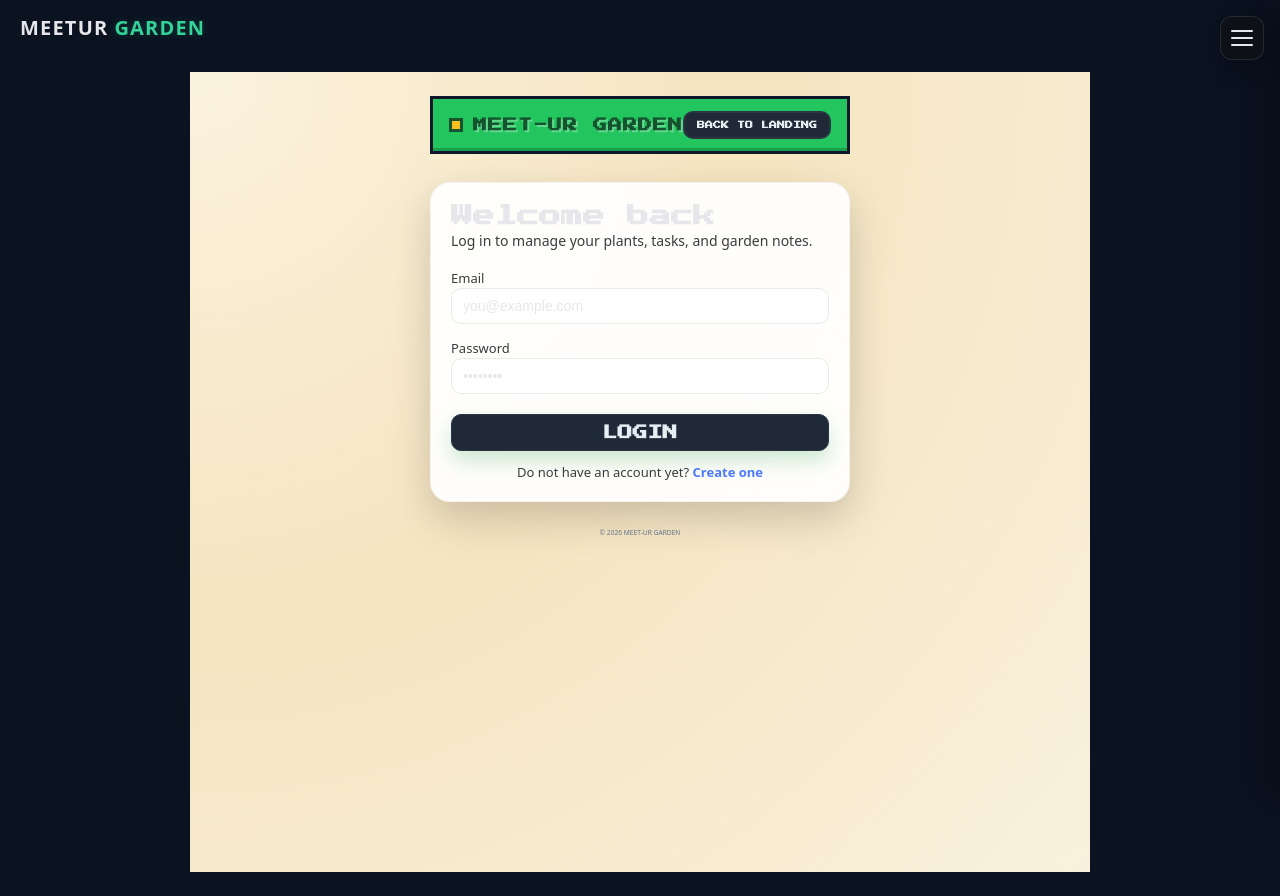
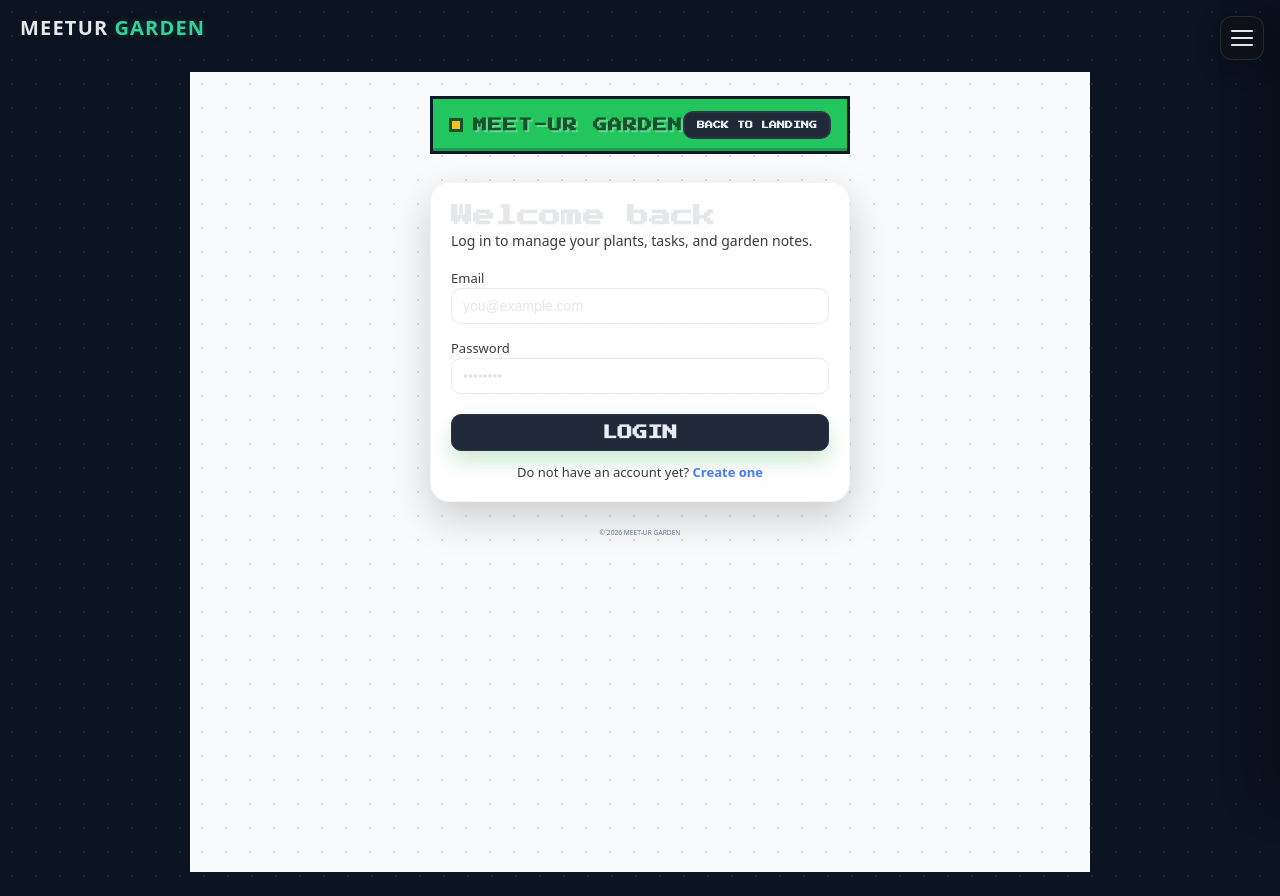
Before and after one commit to RenataSei/meetur-garden-thesis, a React (Create React App) app in the folder frontend/: page /login in a window 1280 px wide. Built offline with nearby package versions, Linux system fonts and the light colour scheme; no server answers.

Commit message:
Overhauled design
- pages/Auth.css (Login & Register)
- pages/PlantsList.css (The Global Catalog)
- pages/PlantDetail.css (The Bento Box Page)
- components/PlantForm.js (The Add/Edit Form)
- components/AppLayout.js (The Global Dark Wrapper)

```diff
--- a/frontend/src/components/AppLayout.js
+++ b/frontend/src/components/AppLayout.js
@@ -9,7 +9,15 @@ export default function AppLayout({ children }) {
       --fab-size: 42px;
     }
 
-    .app-shell { min-height: 100dvh; background:#0b1220; color:#e5e7eb; }
+    .app-shell {
+      min-height: 100dvh;
+      /* 🟢 Modern Dark Pixel Grid */
+      background-color: #0b1220;
+      background-image: radial-gradient(rgba(255, 255, 255, 0.08) 1px, transparent 1px);
+      background-size: 24px 24px;
+      color: #e5e7eb;
+    }
+
     .app-content { max-width:1200px; margin:0 auto; padding:72px 16px 24px; }
 
     /* Brand: MEETUR (white) + GARDEN (green) */
--- a/frontend/src/components/PlantForm.js
+++ b/frontend/src/components/PlantForm.js
@@ -15,7 +15,10 @@ const styles = `
   display: flex;
   flex-direction: column;
   align-items: center;
-  background: radial-gradient(circle at top, #e8ffe8 0, #f8fffb 45%, #ffffff 100%);
+  /* 🟢 Modern Retro Pixel Grid */
+  background-color: #f8fafc;
+  background-image: radial-gradient(rgba(148, 163, 184, 0.35) 1px, transparent 1px);
+  background-size: 24px 24px;
 }
 
 /* Hero header (big title like screenshot 1) */
--- a/frontend/src/pages/Auth.css
+++ b/frontend/src/pages/Auth.css
@@ -7,7 +7,10 @@
   position: relative;
   min-height: 100vh;
   padding: 24px 20px 32px;
-  background: radial-gradient(circle at top left, var(--beige-50), #f5e5c0 46%, #f9f1dd);
+  /* 🟢 Modern Retro Pixel Grid */
+  background-color: #f8fafc;
+  background-image: radial-gradient(rgba(148, 163, 184, 0.35) 1px, transparent 1px);
+  background-size: 24px 24px;
   color: var(--black);
   overflow: hidden;
 }
--- a/frontend/src/pages/PlantDetail.css
+++ b/frontend/src/pages/PlantDetail.css
@@ -9,10 +9,11 @@
   align-items: center;
   font-family: "Inter", system-ui, sans-serif;
   color: #0f172a;
-  background: radial-gradient(circle at top left, #e9fadc 0, #fdfcfb 45%),
-              radial-gradient(circle at bottom right, #ddeafe 0, #fdfcfb 45%);
+  /* 🟢 Modern Retro Pixel Grid */
+  background-color: #f8fafc;
+  background-image: radial-gradient(rgba(148, 163, 184, 0.35) 1px, transparent 1px);
+  background-size: 24px 24px;
 }
-
 /* =========================================
    1. HERO SECTION (Image + Header)
    ========================================= */
--- a/frontend/src/pages/PlantsList.css
+++ b/frontend/src/pages/PlantsList.css
@@ -15,21 +15,31 @@
 
 /* ===== Base layout for Your Garden page ===== */
 .list {
-  min-height:100vh;
-  padding:30px;
-  display:flex;
-  flex-direction:column;
-  align-items:center;
-  background:linear-gradient(135deg, var(--green-400) 0%, var(--beige-50) 55%, var(--blue-300) 100%);
-  font-family:'Inter',sans-serif;
-  color:var(--gray-700);
-  position:relative;
-  /* allow the page to grow and scroll */
-  overflow:visible;
+  min-height: 100vh;
+  padding: 30px;
+  display: flex;
+  flex-direction: column;
+  align-items: center;
+  /* 🟢 Modern Retro Pixel Grid */
+  background-color: #f8fafc;
+  background-image: radial-gradient(rgba(148, 163, 184, 0.35) 1px, transparent 1px);
+  background-size: 24px 24px;
+  font-family: 'Inter', sans-serif;
+  color: var(--gray-700);
+  position: relative;
+  overflow: visible;
 }
 
+.list .bubble {
+  position: absolute;
+  border-radius: 50%;
+  filter: blur(60px); /* Increased blur for softness */
+  opacity: 0.15; /* Drastically reduced opacity so it's not tacky */
+  pointer-events: none;
+  z-index: 0;
+}
 /* Floating color bubbles */
-.bubble {
+/*.bubble {
   position:absolute;
   border-radius:50%;
   filter:blur(10px);
@@ -39,7 +49,7 @@
 .bubble--green { width:160px; height:160px; left:-40px; top:80px; background:var(--green-400); }
 .bubble--blue  { width:220px; height:220px; right:-60px; top:120px; background:var(--blue-300); }
 .bubble--purple{ width:140px; height:140px; left:40%; bottom:-40px; background:var(--purple-400); }
-
+*/
 /* ===== Header ===== */
 .list__header {
   width:100%;
```
